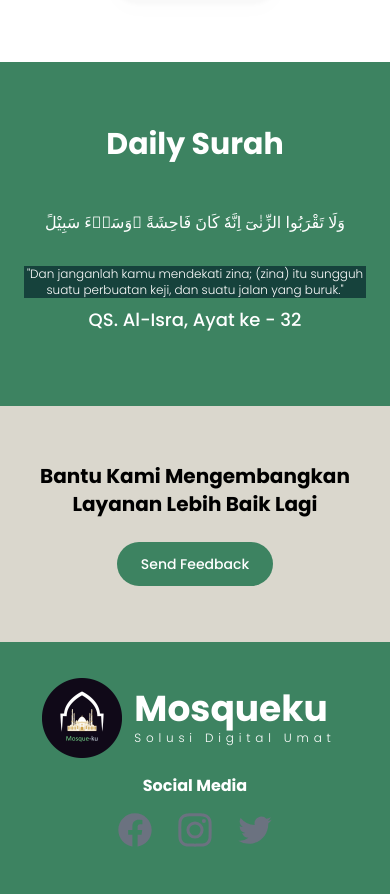
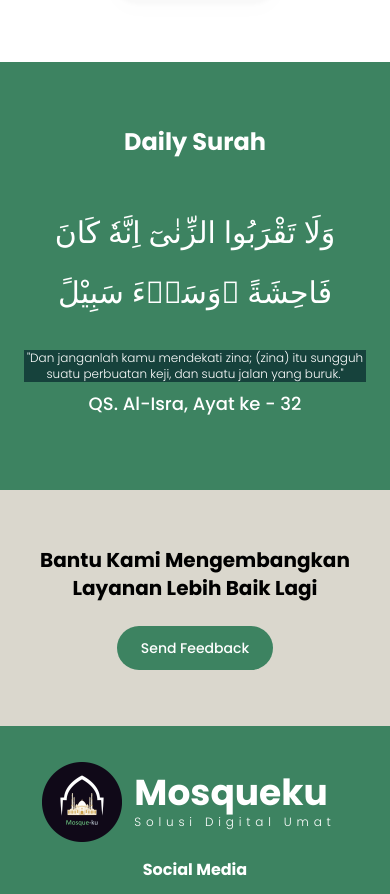
Before and after one commit to fangbim/mosquehub, a Next.js app: page / in a window 390 px wide. Shown: the part 2167-3061 px from the top of the page. Built offline with nearby package versions, Linux system fonts and the light colour scheme.

Commit message:
features:Doa Harian

```diff
--- a/app/components/landing-page/DailySurah.tsx
+++ b/app/components/landing-page/DailySurah.tsx
@@ -50,8 +50,8 @@ export default function DailySurah () {
   return (
     <section className='flex items-center justify-center md:pb-28'>
       <div className='bg-secondary 2xl:w-[91.5rem] w-full py-16 px-6 md:px-36 2xl:rounded-[50px] justify-center grid text-white text-center gap-11'>
-        <h1 className='text-3xl font-bold'>Daily Surah</h1>
-        <p className='md:text-5xl leading-loose font-serif'>{textArab}</p>
+        <h1 className='text-2xl md:text-3xl font-bold'>Daily Surah</h1>
+        <p className=' text-3xl md:text-5xl leading-loose font-serif'>{textArab}</p>
         <p className='bg-[#16423C] font-light text-xs md:text-sm -mt-4'>&quot;{isi}&quot;</p>
         <p className='text-lg md:text-xl -mt-9'>
           QS. {surat}, Ayat ke - {ayat}
--- a/app/doa-harian/page.tsx
+++ b/app/doa-harian/page.tsx
@@ -63,7 +63,7 @@ export default function Page() {
             <Navbar />
             <div className="flex flex-col items-center justify-center mb-8">
                 <h1 className={`${bungee.className} text-4xl md:text-6xl`}>Doa Harian</h1>
-                <p className="mx-10 xl:mx-72 my-6 text-sm md:text-base text-center font-extralight font-poppins">
+                <p className="mx-10 xl:mx-72 my-6 text-sm md:text-base text-center font-normal font-poppins">
                     Doa Harian adalah kumpulan doa-doa pendek yang dapat dibaca setiap hari untuk memulai dan menutup aktivitas harian. Doa-doa ini berisi permohonan perlindungan, petunjuk, serta rasa syukur kepada Tuhan atas segala nikmat dan kesempatan. Dengan melafalkan doa harian, seseorang diingatkan untuk selalu bersyukur, tetap rendah hati, dan berserah diri kepada kehendak Tuhan dalam setiap aspek kehidupan.
                 </p>
             </div>
```
